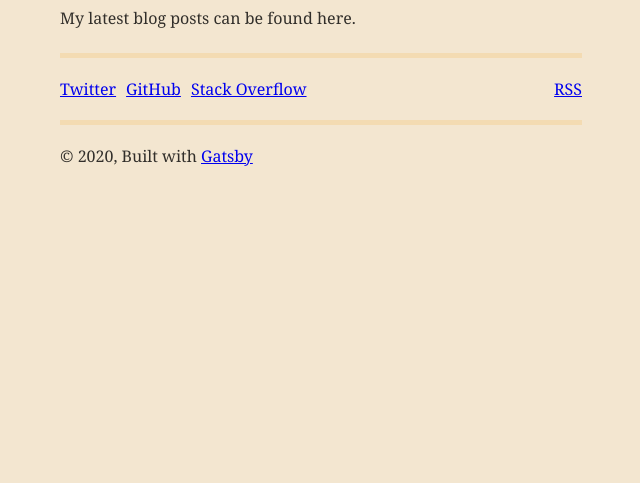
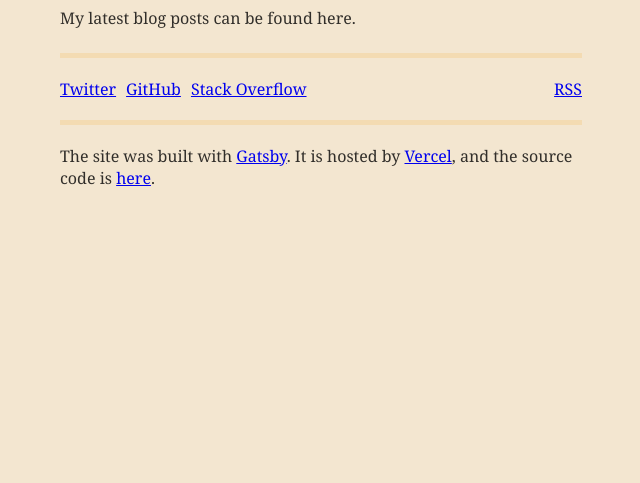
Before and after one commit to nufaylr/nufayl.dev, a Gatsby site: page / in a window 1280 px wide. Shown: the part 317-800 px from the top of the page, without its empty margins (319-959 px from the left). Built offline with nearby package versions, Linux system fonts and the light colour scheme; Gatsby itself is replaced by a stand-in of ours; what typography-theme-github would draw is missing.

Commit message:
fix: footer links and removed copyright bit

```diff
--- a/src/components/Footer.js
+++ b/src/components/Footer.js
@@ -64,9 +64,27 @@ const Footer = () => {
 				</div>
 			</div>
 			<div style={copyright}>
-				© {new Date().getFullYear()}, Built with
-				{` `}
-				<a href="https://www.gatsbyjs.org">Gatsby</a>
+				The site was built with{` `}
+				<a
+					href="https://www.gatsbyjs.org"
+					target="_blank"
+					rel="noopener noreferrer"
+				>
+					Gatsby
+				</a>
+				. It is hosted by{" "}
+				<a href="https://vercel.com/" target="_blank" rel="noopener noreferrer">
+					Vercel
+				</a>
+				, and the source code is{" "}
+				<a
+					href="https://github.com/nufaylr/nufayl.dev"
+					target="_blank"
+					rel="noopener noreferrer"
+				>
+					here
+				</a>
+				.
 			</div>
 		</footer>
 	)
```
